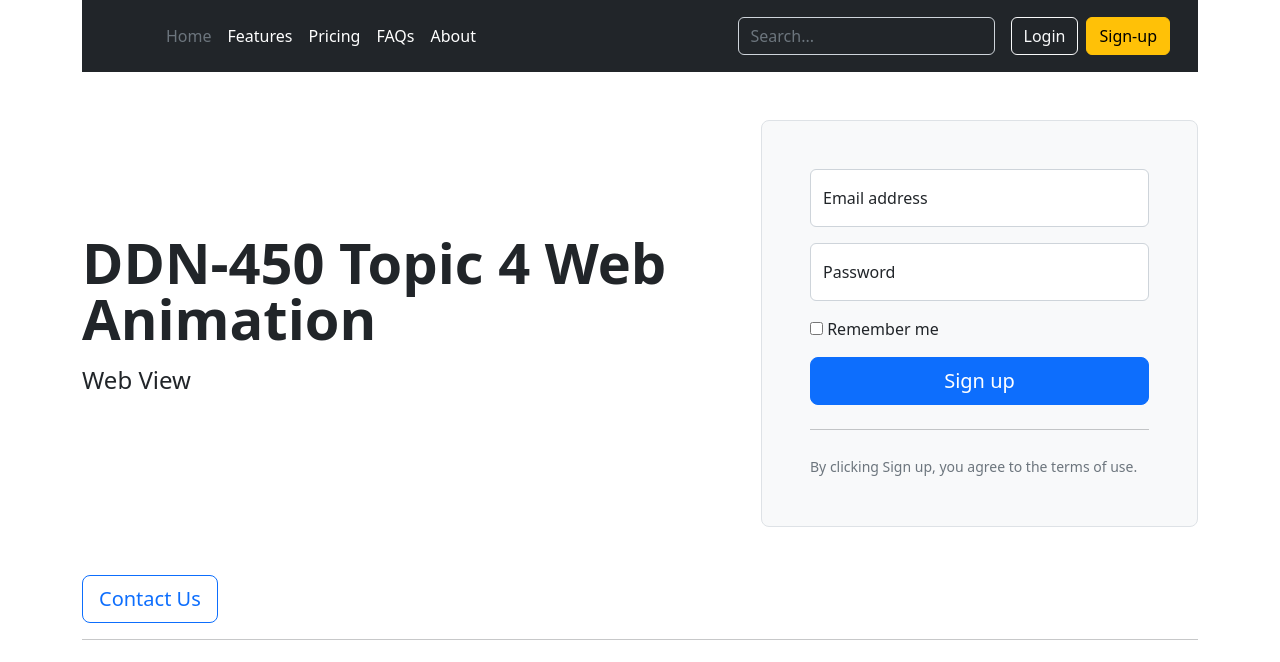
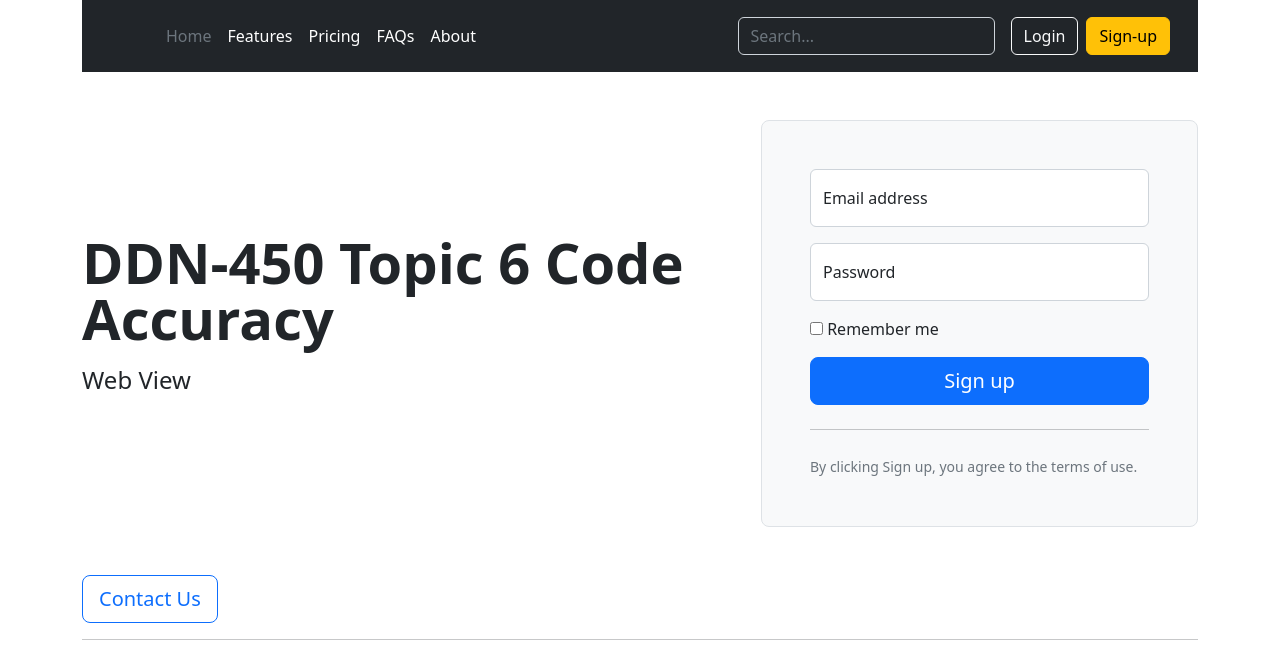
Before and after one commit to mrjimmer/ddn450, an Angular app in the folder ddn430/: page / in a window 1280 px wide. Shown: the top 662 px of the page. Built offline with nearby package versions, Linux system fonts and the light colour scheme; no server answers.

Commit message:
Topic 6 code changes

```diff
--- a/ddn430/src/app/app.component.html
+++ b/ddn430/src/app/app.component.html
@@ -29,7 +29,7 @@
 
 <div class="row align-items-center g-lg-5 py-5">
   <div class="col-lg-7 text-center text-lg-start">
-    <h1 class="display-4 fw-bold lh-1 mb-3">DDN-450 Topic 4 Web Animation</h1>
+    <h1 class="display-4 fw-bold lh-1 mb-3">DDN-450 Topic 6 Code Accuracy</h1>
     <p class="col-lg-10 fs-4">Web View</p>
   </div>
   <div class="col-md-10 mx-auto col-lg-5">
--- a/ddn430/src/app/components/toast-component/toast-component.component.html
+++ b/ddn430/src/app/components/toast-component/toast-component.component.html
@@ -1,3 +1,6 @@
-<ngb-toast *ngFor="let toast of toastService.toasts"
-           [header]="toast.header" [autohide]="true" [class]="toast.classname" [delay]="toast.delay || 5000"
-           (hiddden)="toastService.remove(toast)">{{toast.body}}</ngb-toast>
+<ngb-toast
+
+           *ngFor="let toast of toastService.toasts"
+           [header]="toast.header" [autohide]="true" [class]="toast.classname" [delay]="toast.delay || 5000" [animation]="true"
+           (hiddden)="toastService.remove(toast)">{{toast.body}}
+  </ngb-toast>
```
